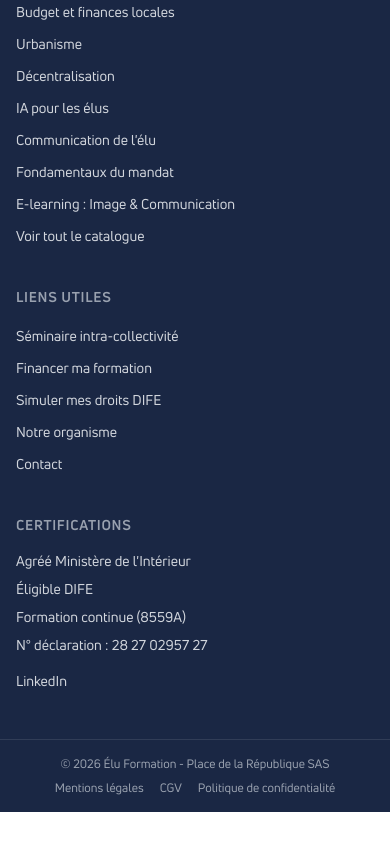
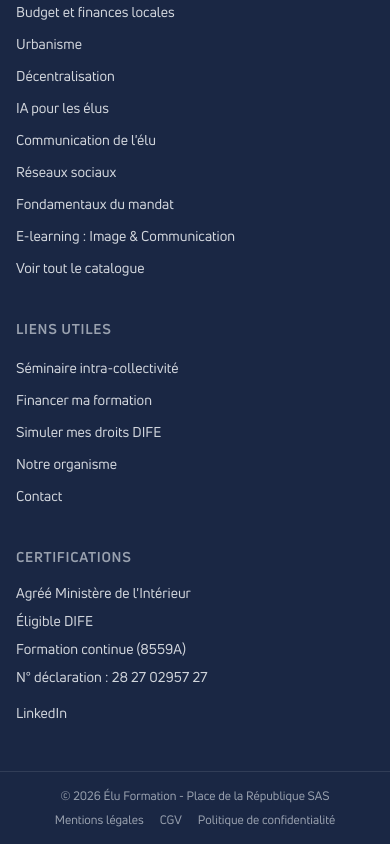
Before and after one commit to 9bodi/EF_site, a Next.js app: page /formations/urbanisme in a window 390 px wide. Shown: the part 5917-6761 px from the top of the page. Before the commit the page ends 6729 px from the top, so only its background shows below. Built offline with nearby package versions, Linux system fonts and the light colour scheme.

Commit message:
Ajout formation Réseaux sociaux, MAJ navigation, footer, téléphone, bio Mickaël

```diff
--- /dev/null
+++ b/src/app/formations/reseaux-sociaux/page.tsx
@@ -0,0 +1,16 @@
+import { Metadata } from "next";
+import { getFormationBySlug } from "@/data/formations";
+import FormationPage from "@/components/formations/FormationPage";
+import { notFound } from "next/navigation";
+
+const formation = getFormationBySlug("reseaux-sociaux");
+
+export const metadata: Metadata = {
+  title: formation?.metaTitle,
+  description: formation?.metaDescription,
+};
+
+export default function Page() {
+  if (!formation) return notFound();
+  return <FormationPage formation={formation} />;
+}
--- a/src/app/mentions-legales/page.tsx
+++ b/src/app/mentions-legales/page.tsx
@@ -24,7 +24,7 @@ export default function MentionsLegales() {
               RCS Evreux<br />
               N° TVA intracommunautaire : FR54892385949<br />
               Email : contact@eluformation.fr<br />
-              Téléphone : 01 76 36 12 56
+              Téléphone : 07 69 69 49 94
             </p>
           </div>
 
--- a/src/app/notre-organisme/page.tsx
+++ b/src/app/notre-organisme/page.tsx
@@ -101,7 +101,7 @@ export default function NotreOrganismePage() {
       </div>
       <div>
         <p className="font-bold text-navy">Mickaël Vaillant</p>
-        <p className="text-sm text-gray-text mb-3">Responsable de formation, enseignant à Sciences Po</p>
+        <p className="text-sm text-gray-text mb-3">Responsable de formation, enseignant dans le supérieur</p>
       </div>
     </div>
     <blockquote className="text-gray-text leading-relaxed italic mt-4">
--- a/src/components/layout/Footer.tsx
+++ b/src/components/layout/Footer.tsx
@@ -10,6 +10,7 @@ const footerFormations = [
   { label: "Décentralisation", href: "/formations/decentralisation" },
   { label: "IA pour les élus", href: "/formations/ia-pour-elus" },
   { label: "Communication de l'élu", href: "/formations/communication-elu" },
+  { label: "Réseaux sociaux", href: "/formations/reseaux-sociaux" },
   { label: "Fondamentaux du mandat", href: "/formations/fondamentaux-mandat" },
   { label: "E-learning : Image & Communication", href: "/e-learning" },
   { label: "Voir tout le catalogue", href: "/formations" },
--- a/src/components/layout/Header.tsx
+++ b/src/components/layout/Header.tsx
@@ -84,7 +84,7 @@ export default function Header() {
                 className="flex items-center gap-2 text-sm text-navy hover:text-blue transition-colors px-3 py-2"
               >
                 <Phone className="w-4 h-4 text-blue" />
-                01 76 36 12 56
+                07 69 69 49 94
               </a>
 
               <div className="w-px h-5 bg-gray-200" />
--- a/src/data/formations.ts
+++ b/src/data/formations.ts
@@ -246,45 +246,6 @@ export const formations: Formation[] = [
       accessibilite: "Formation accessible aux personnes en situation de handicap (adaptations possibles)",
     },
   },
-  /*{
-    slug: "gestion-conflits",
-    image: "/img/formations/gestion-conflits.png",
-    title: "Gestion des conflits",
-    shortTitle: "Gestion des conflits",
-    h1: "Formation gestion des conflits pour élus - Faire face aux tensions dans votre commune",
-    metaTitle:
-      "Formation gestion des conflits pour élus - Faire face aux tensions dans votre commune | Élu Formation",
-    metaDescription:
-      "Riverains en colère, tensions au sein du conseil, relations difficiles avec des agents ou des associations... Formation éligible DIFE.",
-    accroche:
-      "Riverains en colère, tensions au sein du conseil, relations difficiles avec des agents ou des associations... La gestion des conflits est l'une des compétences les plus demandées - et les moins formées - des élus locaux.",
-    format: "Distanciel ou présentiel",
-    duree: "4h + 1h en tutorat",
-    financement: "Éligible DIFE - Mon Compte Élu",
-    tarif: "Prise en charge à 100 % via le DIFE ou la collectivité",
-    objectifs: [
-      "Comprendre les mécanismes du conflit et ses étapes",
-      "Adopter une posture de médiateur sans perdre son autorité",
-      "Désamorcer une tension avant qu'elle ne devienne une crise",
-      "Gérer les situations de tensions avec les administrés en réunions publiques",
-    ],
-    programme: [
-      { title: "Anatomie du conflit - pourquoi ça explose et comment l'anticiper" },
-      { title: "Les outils de la communication non-violente pour l'élu" },
-      { title: "Mises en situation : réunion publique houleuse, conflit au conseil" },
-      { title: "Construire sa propre boîte à outils anti-conflit" },
-    ],
-    formateur:
-      "Médiateur professionnel certifié et formateur en gestion de crise, ancien secrétaire général de mairie.",
-    infos: {
-      public: "Élus locaux",
-      prerequis: "Aucun",
-      modalites: "Inscription via Élu Formation - Accès sous 7 jours après validation",
-      methodes: ["Cas concrets", "Mises en situation", "Échanges entre pairs", "Supports fournis"],
-      evaluation: ["Quiz", "Mise en situation", "Attestation de formation"],
-      accessibilite: "Formation accessible aux personnes en situation de handicap (adaptations possibles)",
-    },
-  },*/
   {
     slug: "fondamentaux-mandat",
     image: "/img/formations/fondamentaux-mandat.png",
@@ -363,6 +324,47 @@ export const formations: Formation[] = [
       accessibilite: "Formation accessible aux personnes en situation de handicap (adaptations possibles)",
     },
   },
+  {
+    slug: "reseaux-sociaux",
+    image: "/img/formations/reseaux-sociaux.png",
+    title: "Réseaux sociaux : maîtriser les fondamentaux pour communiquer et interagir avec ses citoyens",
+    shortTitle: "Réseaux sociaux",
+    h1: "Réseaux sociaux : maîtriser les fondamentaux pour communiquer et interagir avec ses citoyens",
+    metaTitle:
+      "Formation réseaux sociaux pour élus locaux - Communiquer avec ses citoyens | Élu Formation",
+    metaDescription:
+      "Identifiez les réseaux sociaux pertinents, comprenez les codes de chaque plateforme et définissez une stratégie de communication citoyenne adaptée à votre mandat. Éligible DIFE.",
+    accroche:
+      "Identifiez les réseaux sociaux les plus adaptés à votre mandat, comprenez les codes de chaque plateforme et initiez une stratégie de communication citoyenne multicanale.",
+    pourquoi:
+      "Les réseaux sociaux sont devenus un canal incontournable pour informer, échanger et mobiliser vos administrés. Cette formation vous donne les clés pour les utiliser efficacement et sereinement.",
+    format: "Distanciel ou présentiel",
+    duree: "4h + 1h en tutorat",
+    financement: "Éligible DIFE - Mon Compte Élu",
+    tarif: "Prise en charge à 100 % via le DIFE ou la collectivité",
+    objectifs: [
+      "Identifier les réseaux sociaux existants et choisir les plus pertinents selon vos objectifs et votre public",
+      "Comprendre les codes, formats et bonnes pratiques propres à chaque réseau",
+      "Appréhender les enjeux de visibilité, d'engagement et de communication citoyenne",
+      "Initier une stratégie multicanale adaptée : objectifs, cible, indicateurs",
+      "Mettre en pratique sur des cas concrets liés au mandat d'élu",
+    ],
+    programme: [
+      { title: "Maîtriser les réseaux sociaux et leurs usages au service du mandat" },
+      { title: "Connaître le fonctionnement des plateformes pour mieux servir votre communication et vos administrés" },
+      { title: "Définir une stratégie de communication adaptée à son mandat" },
+    ],
+    formateur:
+      "Consultant en communication digitale, spécialiste des réseaux sociaux des collectivités et des élus locaux.",
+    infos: {
+      public: "Élus locaux",
+      prerequis: "Aucun",
+      modalites: "Inscription via Élu Formation - Accès sous 7 jours après validation",
+      methodes: ["Cas concrets", "Mises en situation", "Échanges entre pairs", "Supports fournis"],
+      evaluation: ["Quiz", "Mise en situation", "Attestation de formation"],
+      accessibilite: "Formation accessible aux personnes en situation de handicap (adaptations possibles)",
+    },
+  },
 ];
 
 export function getFormationBySlug(slug: string): Formation | undefined {
--- a/src/data/navigation.ts
+++ b/src/data/navigation.ts
@@ -8,8 +8,8 @@ export const mainNav = [
       { label: "Urbanisme", href: "/formations/urbanisme" },
       { label: "Décentralisation", href: "/formations/decentralisation" },
       { label: "IA pour les élus", href: "/formations/ia-pour-elus" },
-      // { label: "Gestion des conflits", href: "/formations/gestion-conflits" },
       { label: "Communication de l'élu", href: "/formations/communication-elu" },
+      { label: "Réseaux sociaux", href: "/formations/reseaux-sociaux" },
       { label: "Fondamentaux du mandat", href: "/formations/fondamentaux-mandat" },
       { label: "E-learning : Bien gérer son image et sa communication", href: "/e-learning", highlight: "orange" as const },
       { label: "Voir toutes les formations", href: "/formations", featured: true },
```
